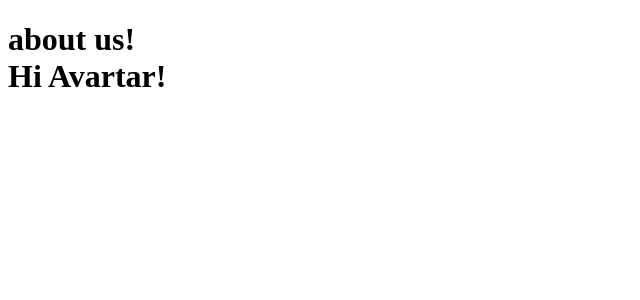
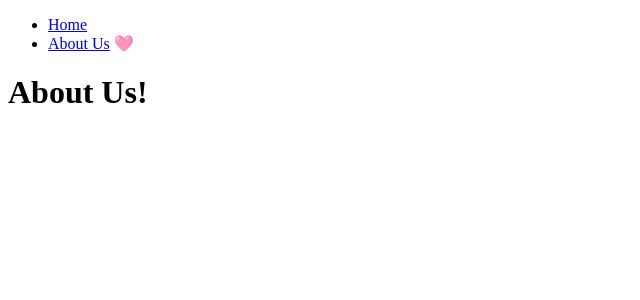
Before and after one commit to khv2644511/LEARN_NEXTJS14, a Next.js app: page /about-us in a window 1280 px wide. Shown: the top 300 px of the page, without its empty margins (0-640 px from the left). Built offline with nearby package versions, Linux system fonts and the light colour scheme.

Commit message:
Not Found Routes

```diff
--- a/app/about-us/company/page.tsx
+++ /dev/null
@@ -1,3 +0,0 @@
-export default function Company() {
-    return <h1>Company Team!</h1>
-}
--- a/app/about-us/company/sales/page.tsx
+++ /dev/null
@@ -1,3 +0,0 @@
-export default function Sales() {
-    return <h1>Sales Team!</h1>
-}
--- a/app/about-us/components/avartar.tsx
+++ /dev/null
@@ -1,3 +0,0 @@
-export default function Avartar() {
-    return <div>Hi Avartar!</div>
-}
--- a/app/about-us/page.tsx
+++ b/app/about-us/page.tsx
@@ -1,9 +1,10 @@
-import Avartar from "./components/avartar";
+import Navigation from "../../components/navigation";
 
 export default function AboutUs() {
     return (
-        <h1>
-            about us! <Avartar />
-        </h1>
+        <div>
+            <Navigation />
+            <h1>About Us!</h1>
+        </div>
     );
 }
--- /dev/null
+++ b/components/navigation.tsx
@@ -0,0 +1,19 @@
+"use client"
+
+import Link from "next/link";
+import { usePathname } from "next/navigation";
+
+export default function Navigation() {
+    const path = usePathname();
+    // console.log(path);
+    return (<nav>
+        <ul>
+            <li>
+                <Link href='/'>Home</Link> {path === '/' ? "🩷" : ""}
+            </li>
+            <li>
+                <Link href='/about-us'>About Us</Link> {path === '/about-us' ? "🩷" : ""}
+            </li>
+        </ul>
+    </nav>);
+}
```
Also changed, not shown: app/not-found.tsx (added, +8 -0 lines), app/page.tsx (+7 -2 lines), 1 other file (tests, documents, lock files or other folders).
